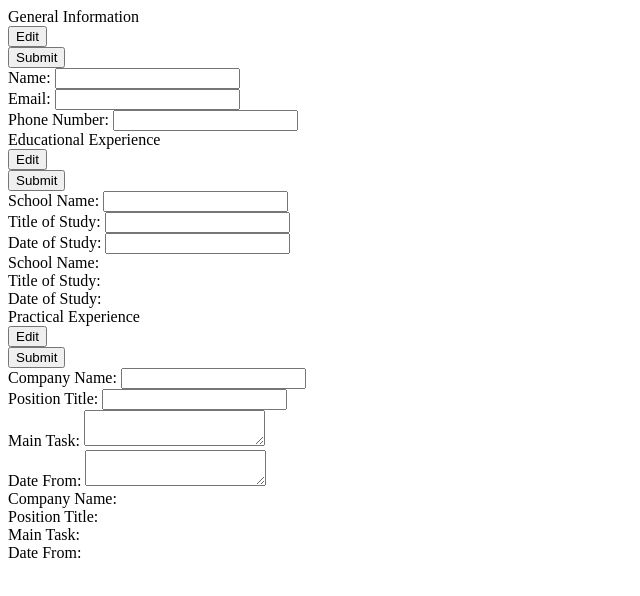
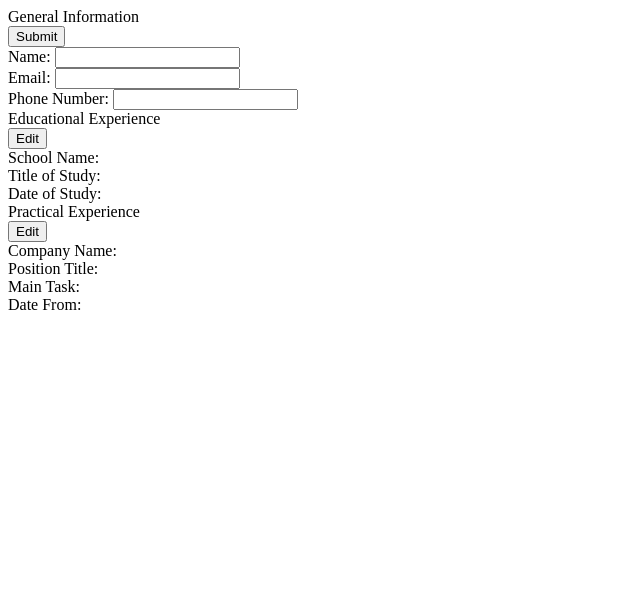
Before and after one commit to JamesGJ5-Learning-To-Code/cv-application, a React (Create React App) app in the folder cv-project/: page / in a window 1280 px wide. Shown: the top 596 px of the page, without its empty margins (0-640 px from the left). Built offline with nearby package versions, Linux system fonts and the light colour scheme.

Commit message:
Show components based on state of currentlyEditing

```diff
--- a/cv-project/src/components/Section.js
+++ b/cv-project/src/components/Section.js
@@ -13,23 +13,38 @@ class Section extends Component {
         }
     }
     render() {
+        const shownComponents = this.selectShownComponents();
         return (
             <div className='Section'>
                 <div>
                     {this.props.sectionName}
                 </div>
-                <EditButton/>
-                {/* TODO: consider passing only the relevant aspects within
-                this.props.details to each of InformationForm and
-                DisplayedInformation */}
-                <InformationForm
-                    details={this.props.details}
-                />
-                <DisplayedInformation
-                    details={this.props.details}
-                />
+                {shownComponents}
             </div>
         );
+    }
+    selectShownComponents() {
+        const shownComponents = (this.state.currentlyEditing)
+            ?
+                this.makeInformationForm()
+            :
+                <div>
+                    <EditButton/>
+                    {this.makeDisplayedInformation()}
+                </div>
+        return shownComponents;
+    }
+    makeInformationForm() {
+        const informationForm = <InformationForm
+            details={this.props.details}
+        />
+        return informationForm;
+    }
+    makeDisplayedInformation() {
+        const displayedInformation = <DisplayedInformation
+            details={this.props.details}
+        />
+        return displayedInformation;
     }
 }
 
```
